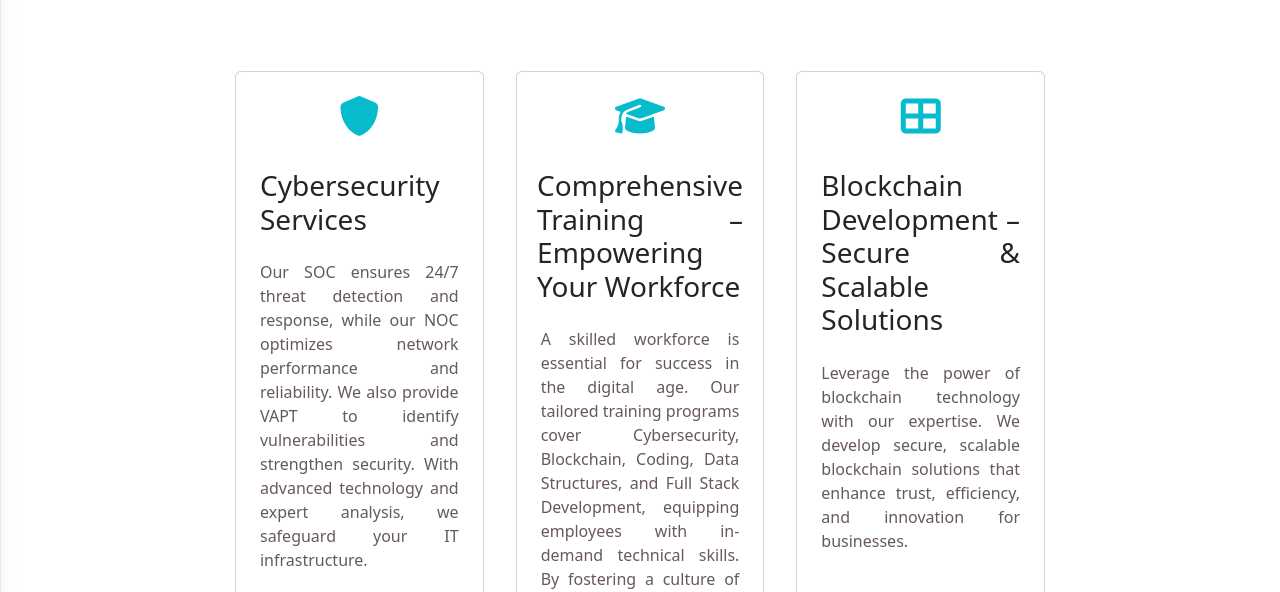
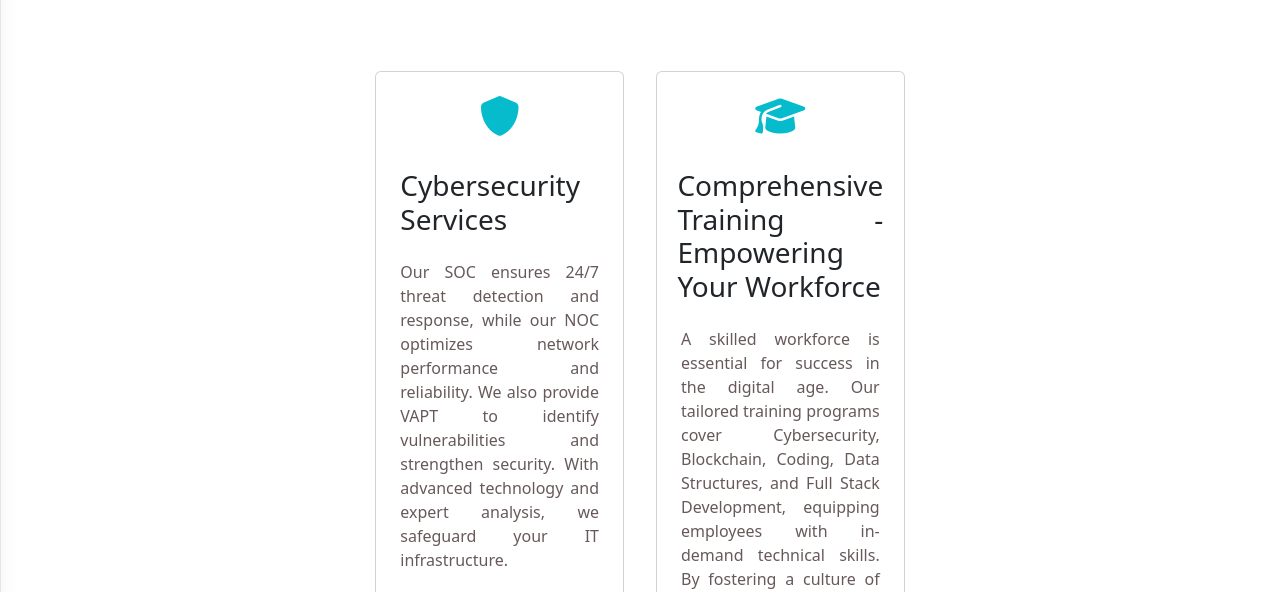
Before and after one commit to pkkrsingh877/Edtech, a plain HTML site: page services.html in a window 1280 px wide. Shown: the part 186-778 px from the top of the page. Drawn offline with nearby package versions, Linux system fonts and the light colour scheme.

Commit message:
blockchain services commented

```diff
--- a/services.html
+++ b/services.html
@@ -73,14 +73,14 @@
                 </div>
                 <div class="card ">
                   <p><i class="fa fa-graduation-cap icon" aria-hidden="true"></i></p>
-                  <h3>Comprehensive Training – Empowering Your Workforce
+                  <h3>Comprehensive Training - Empowering Your Workforce
                 </h3>
                   <p class="cards_content">
                     A skilled workforce is essential for success in the digital age. Our tailored training programs cover Cybersecurity, Blockchain, Coding, Data Structures, and Full Stack Development, equipping employees with in-demand technical skills. By fostering a culture of continuous learning, we empower professionals to innovate, secure digital assets, and excel in modern technology landscapes.
                   </p>
                   <a href="./services/comprehensive-training.html" class="custom-button">Learn More</a>
                 </div>
-                <div class="card ">
+                <!-- <div class="card ">
                   <p><i class="fa fa-th-large icon" aria-hidden="true"></i></p>
                   <h3>Blockchain Development
                     – Secure & Scalable Solutions
@@ -89,7 +89,7 @@
                     Leverage the power of blockchain technology with our expertise. We develop secure, scalable blockchain solutions that enhance trust, efficiency, and innovation for businesses.
                   </p>
                   <a href="./services/blockchain-development.html" class="custom-button">Learn More</a>
-                </div>
+                </div> -->
               </section>
         </div>
 
```
